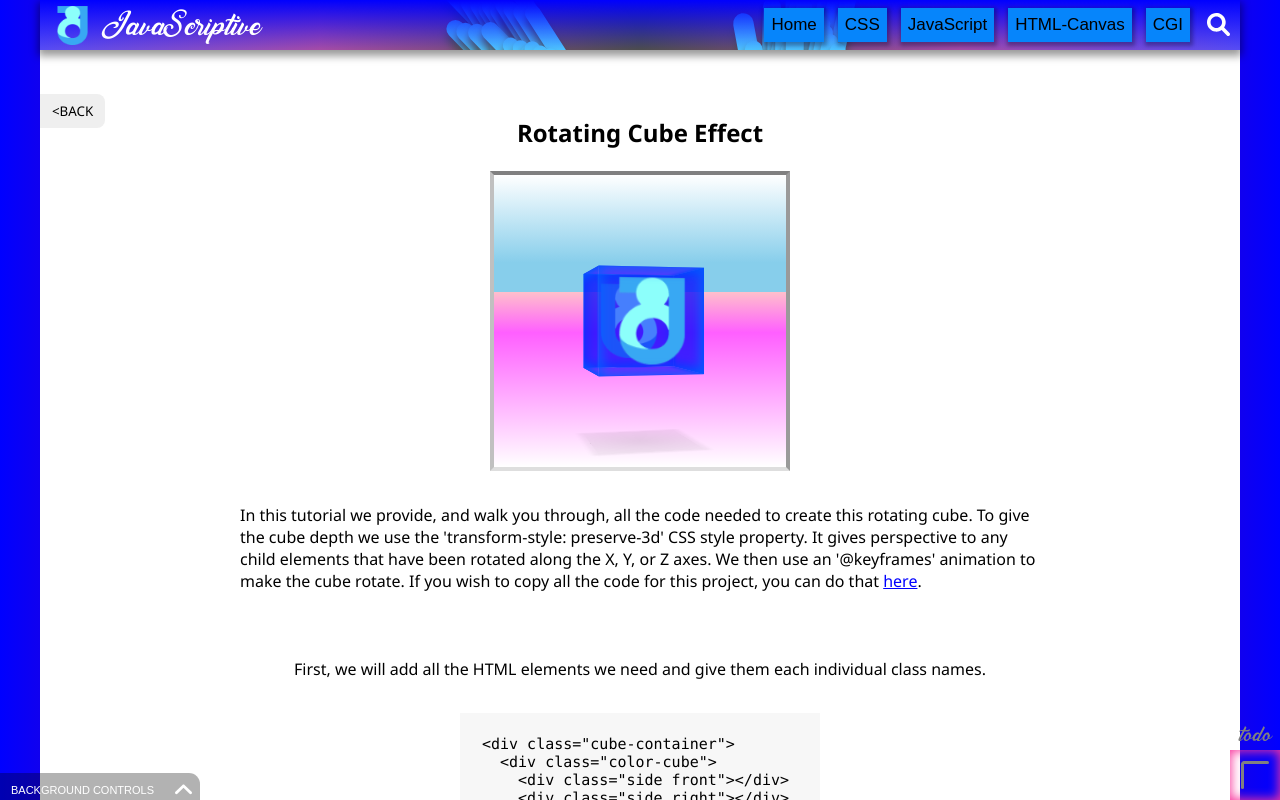
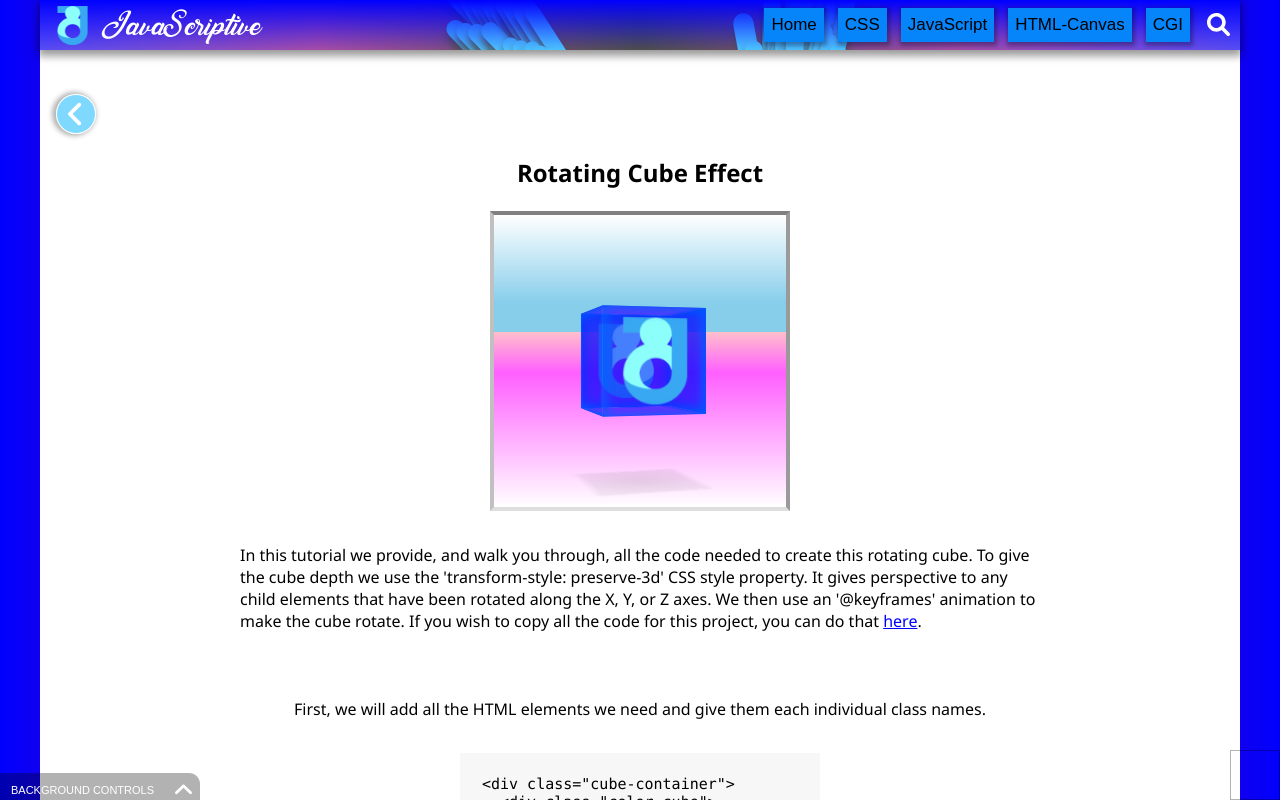
Before and after one commit to virtualepoch/web-engines-react, a React (Create React App) app: page /css/cube-tut in a window 1280 px wide. Shown: the top 800 px of the page. Built offline with nearby package versions, Linux system fonts and the light colour scheme.

Commit message:
tut page edits

```diff
--- a/src/components/todo/TodoPage.js
+++ b/src/components/todo/TodoPage.js
@@ -1,11 +1,11 @@
 import React, { useState, useRef, useEffect } from "react";
+import { v4 as uuidv4 } from "uuid";
 import TodoList from "./TodoList";
 import "./todopage.css";
-import { v4 as uuidv4 } from "uuid";
 
 const LOCAL_STORAGE_KEY = "todoApp.todos";
 
-function TodoPage() {
+export default function TodoPage() {
   const [todos, setTodos] = useState([]);
   const todoNameRef = useRef();
 
@@ -39,18 +39,16 @@ function TodoPage() {
     setTodos(newTodos);
   }
 
-  const openCloseBtnRef = useRef(null);
-  const openCloseBtn = openCloseBtnRef.current;
-  const todoPageRef = useRef(null);
-  const todoPage = todoPageRef.current;
+  const openCloseBtn = useRef(null);
+  const todoPage = useRef(null);
   function openCloseBtnToggle() {
-    openCloseBtn.classList.toggle("open");
-    todoPage.classList.toggle("open");
+    openCloseBtn.current.classList.toggle("open");
+    todoPage.current.classList.toggle("open");
   }
 
   return (
     <>
-      <div className="todo-page" ref={todoPageRef}>
+      <div className="todo-page" ref={todoPage}>
         <h1>Todo List</h1>
         <div className="input-row">
           <input className="todo-input" ref={todoNameRef} type="text" />
@@ -64,12 +62,7 @@ function TodoPage() {
         </button>
         <div>{todos.filter((todo) => !todo.complete).length} left todos</div>
       </div>
-      <div className="open-close-btn" ref={openCloseBtnRef} onClick={openCloseBtnToggle}>
-        <p>todo</p>
-        <div className="open-close-btn-bars"></div>
-      </div>
+      <div className="open-close-btn" ref={openCloseBtn} onClick={openCloseBtnToggle}></div>
     </>
   );
 }
-
-export default TodoPage;
--- a/src/components/todo/todopage.css
+++ b/src/components/todo/todopage.css
@@ -12,7 +12,7 @@
   font-size: 20px;
   color: white;
   overflow-y: auto;
-  background: linear-gradient(blue, blue 40%, rgb(0, 184, 184), blue);
+  background: blue;
 }
 .todo-page.open {
   top: 50px;
@@ -97,42 +97,5 @@ button {
   right: 0;
   bottom: 0;
   z-index: 888;
-  display: flex;
-  align-items: center;
-  justify-content: center;
-  box-shadow: inset 0 0 11px 1px rgb(248, 51, 156);
+  border: 1px solid rgb(0, 0, 0, 0.3);
 }
-.open-close-btn p {
-  position: fixed;
-  right: 8px;
-  bottom: 50px;
-  font: 22px Lorea;
-  color: gray;
-}
-.open-close-btn-bars {
-  display: flex;
-  align-items: center;
-  justify-content: center;
-}
-.open-close-btn-bars::before,
-.open-close-btn-bars::after {
-  width: 27px;
-  height: 3px;
-  content: "";
-  position: absolute;
-  border-radius: 2px;
-  background: gray;
-  transition: all 300ms ease-in-out;
-}
-.open-close-btn-bars::before {
-  transform: translateY(-13px);
-}
-.open-close-btn-bars::after {
-  transform: translateX(-13px) rotate(90deg);
-}
-.open-close-btn.open .open-close-btn-bars::before {
-  transform: rotate(45deg);
-}
-.open-close-btn.open .open-close-btn-bars::after {
-  transform: rotate(135deg);
-}
--- a/src/pages/common.css
+++ b/src/pages/common.css
@@ -56,7 +56,7 @@
   border: 1px solid white;
   border-radius: 5px;
   box-shadow: -2px 2px 5px 2px rgb(0, 0, 0, 0.3);
-  background: url(../icons/angle-up-solid-white.svg) center / 60% no-repeat, rgb(0, 0, 255, 0.5);
+  background: url(../icons/angle-up-solid-white.svg) center / 60% no-repeat, rgb(0, 180, 255, 0.5);
   transition: 0.5s ease-in-out;
   cursor: pointer;
 }
--- a/src/pages/css/Css.js
+++ b/src/pages/css/Css.js
@@ -44,7 +44,7 @@ export default function Css() {
           </div>
         </section>
       </div>
-      <footer className="footer">www.JavaScriptive.com</footer>;
+      <footer className="footer">www.JavaScriptive.com</footer>
     </div>
   );
 }
--- a/src/pages/css/border-effect-tut/BorderEffectTut.js
+++ b/src/pages/css/border-effect-tut/BorderEffectTut.js
@@ -1,14 +1,13 @@
-import { useNavigate } from "react-router-dom";
 import React, { useRef } from "react";
+import BackBtn from "../components/BackBtn";
+import BorderEffect from "../components/BorderEffect";
 import AllCodeContainer from "./AllCodeContainer";
-import BorderEffect from "../components/BorderEffect";
-import "../tuts-common.css"
+import "../tuts-common.css";
 import "./border-effect-tut.css";
 
 export default function BorderEffectTut() {
-  const navigate = useNavigate();
   const codeEx1 = `<div class="border-effect-wrapper">
-    <div class="border-effect-box"></div>
+  <div class="border-effect-box"></div>
 </div>`;
   const codeEx2 = `.border-effect-wrapper {
   width: fit-content;
@@ -95,9 +94,7 @@ export default function BorderEffectTut() {
 
   return (
     <div className="tut-page-container">
-      <button className="back-btn" onClick={() => navigate(-1)}>
-        &lt;BACK
-      </button>
+      <BackBtn />
       <h1>CSS Border Effect</h1>
       <BorderEffect />
       <p>
@@ -159,6 +156,7 @@ export default function BorderEffectTut() {
         <BorderEffect />
       </div>
       <p>There you have it. This is just one example of the many things you can accomplish with just a few lines of CSS.</p>
+      <BackBtn />
       <footer className="footer">www.JavaScriptive.com</footer>
     </div>
   );
--- /dev/null
+++ b/src/pages/css/components/BackBtn.js
@@ -0,0 +1,6 @@
+import { useNavigate } from "react-router-dom";
+
+export default function BackBtn() {
+  const navigate = useNavigate();
+  return <button className="back-btn bottom" onClick={() => navigate(-1)}></button>;
+}
--- a/src/pages/css/components/ColorCube.js
+++ b/src/pages/css/components/ColorCube.js
@@ -7,6 +7,7 @@ export default function ColorCube() {
   function startAnim() {
     colorCube.current.classList.toggle("anim");
   }
+
   return (
     <div className="cube-container">
       <div className="color-cube" ref={colorCube} onClick={startAnim}>
--- a/src/pages/css/components/cube-top.css
+++ b/src/pages/css/components/cube-top.css
@@ -28,7 +28,7 @@
   }
 }
 .color-cube.anim {
-  animation: color-cube-anim-2 13s ease-in-out infinite;
+  animation: color-cube-anim-2 13s ease-in-out;
 }
 @keyframes color-cube-anim-2 {
   50% {
--- a/src/pages/css/css.css
+++ b/src/pages/css/css.css
@@ -145,12 +145,14 @@
   }
 }
 .back-btn {
-  padding: 8px 12px;
-  position: absolute;
-  left: 0;
-  border: none;
-  border-top-right-radius: 8px;
-  border-bottom-right-radius: 8px;
+  width: 40px;
+  height: 40px;
+  position: relative;
+  left: -48%;
+  border: 1px solid white;
+  border-radius: 50%;
+  box-shadow: -2px 0 5px 2px rgb(0, 0, 0, 0.3);
+  background: url(../../icons/angle-left-solid-white.svg) center / 40% no-repeat, rgb(0, 180, 255, 0.5);
 }
 .cube-effects-container {
   width: 100%;
--- a/src/pages/css/cube-tut/CubeTut.js
+++ b/src/pages/css/cube-tut/CubeTut.js
@@ -1,11 +1,10 @@
-import { useNavigate } from "react-router-dom";
 import React, { useRef } from "react";
+import BackBtn from "../components/BackBtn";
 import ColorCube from "../components/ColorCube";
 import AllCodeContainer from "./AllCodeContainer";
 import "./cube-tut.css";
 
 export default function TextWaveEffectTut() {
-  const navigate = useNavigate();
   const codeEx1 = `<div class="cube-container">
   <div class="color-cube">
     <div class="side front"></div>
@@ -122,9 +121,7 @@ export default function TextWaveEffectTut() {
 
   return (
     <div className="tut-page-container">
-      <button className="back-btn" onClick={() => navigate(-1)}>
-        &lt;BACK
-      </button>
+      <BackBtn />
       <h1>Rotating Cube Effect</h1>
       <ColorCube />
       <p>
@@ -192,6 +189,7 @@ export default function TextWaveEffectTut() {
         <ColorCube />
       </div>
       <p>There you have it. Another example of what can be done with the power of CSS.</p>
+      <BackBtn />
       <footer className="footer">www.JavaScriptive.com</footer>
     </div>
   );
--- a/src/pages/css/text-wave-effect-tut/TextWaveEffectTut.js
+++ b/src/pages/css/text-wave-effect-tut/TextWaveEffectTut.js
@@ -1,10 +1,9 @@
-import { useNavigate } from "react-router-dom";
 import React, { useRef } from "react";
+import BackBtn from "../components/BackBtn";
 import AllCodeContainer from "./AllCodeContainer";
 import "./text-wave-effect-tut.css";
 
 export default function TextWaveEffectTut() {
-  const navigate = useNavigate();
   const codeEx1 = `<div class="text-wave-effect-container">
   <h1>text effects</h1>
 </div>`;
@@ -82,9 +81,7 @@ export default function TextWaveEffectTut() {
 
   return (
     <div className="tut-page-container">
-      <button className="back-btn" onClick={() => navigate(-1)}>
-        &lt;BACK
-      </button>
+      <BackBtn />
       <h1>Text Wave Effect</h1>
       <div className="text-wave-effect-container">
         <h2>text effects</h2>
@@ -144,6 +141,7 @@ export default function TextWaveEffectTut() {
         </div>
       </div>
       <p>There you have it. Another example of what can be done with just a few lines of CSS.</p>
+      <BackBtn />
       <footer className="footer">www.JavaScriptive.com</footer>
     </div>
   );
```
Also changed, not shown: src/pages/css/components/Cube2.js (deleted, +0 -11 lines), src/icons/angle-left-solid-white.svg (added).
